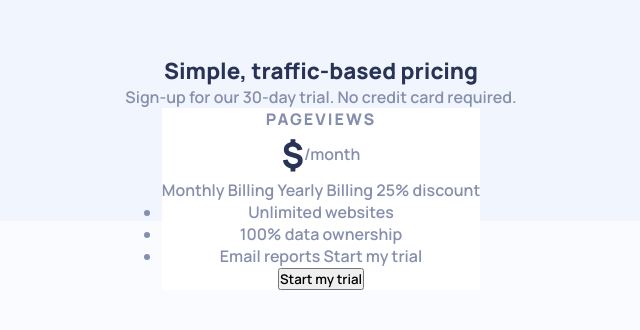
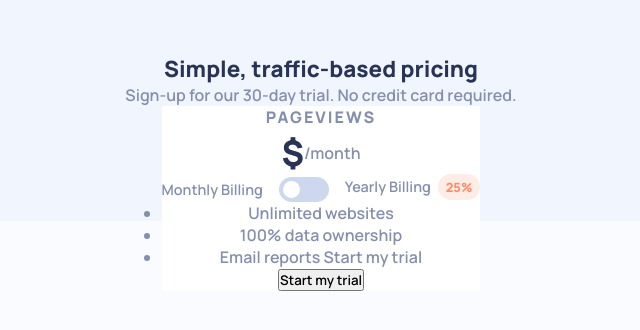
Before and after one commit to t-devl/interactive-pricing-component, a plain HTML site: page index.html in a window 1280 px wide. Shown: the part 228-558 px from the top of the page, without its empty margins (319-959 px from the left). Drawn offline with Linux system fonts and the light colour scheme.

Commit message:
Style billing and add toggle

```diff
--- a/index.html
+++ b/index.html
@@ -25,7 +25,18 @@
         <div class="main">
           <div class="pageviews">Pageviews</div>
           <div class="price"><span class="price-figure">$</span> /month</div>
-          <div>Monthly Billing Yearly Billing 25% discount</div>
+          <div class="billing">
+            <div class="monthly-billing">
+              Monthly Billing
+              <div class="billing-toggle"></div>
+            </div>
+            <div class="yearly-billing">
+              Yearly Billing
+              <span class="discount"
+                >25% <span class="discount-text">discount</span></span
+              >
+            </div>
+          </div>
         </div>
         <div>
           <ul>
--- a/style.css
+++ b/style.css
@@ -15,7 +15,7 @@
 
   --white: hsl(0, 0%, 100%);
   --veryPaleBlue: hsl(230, 100%, 99%);
-  --lightGreyishBlue: hsl(224, 65%, 95%);
+  --lighterGreyishBlue: hsl(224, 65%, 95%);
   --lightGreyishBlue: hsl(223, 50%, 87%);
   --greyishBlue: hsl(225, 20%, 60%);
   --darkDesaturatedBlue: hsl(227, 35%, 25%);
@@ -75,3 +75,51 @@ button {
   font-size: 2.2rem;
   font-weight: bold;
 }
+
+.billing {
+  display: flex;
+  font-size: 0.9rem;
+}
+
+.monthly-billing {
+  display: flex;
+  align-items: center;
+}
+
+.billing-toggle {
+  position: relative;
+  width: 50px;
+  height: 25px;
+  margin-left: 1rem;
+  border-radius: 15px;
+  background-color: var(--lightGreyishBlue);
+}
+
+.billing-toggle::after {
+  position: absolute;
+  top: 4px;
+  left: 4px;
+  content: "";
+  width: 17px;
+  height: 17px;
+  border-radius: 50%;
+  background-color: white;
+}
+
+.yearly-billing {
+  margin-left: 1rem;
+}
+
+.discount {
+  padding: 0.25rem 0.5rem;
+  margin-left: 0.25rem;
+  border-radius: 15px;
+  color: var(--lightRed);
+  background-color: var(--lightGreyishRed);
+  font-size: 0.8rem;
+  font-weight: bold;
+}
+
+.discount-text {
+  display: none;
+}
```
